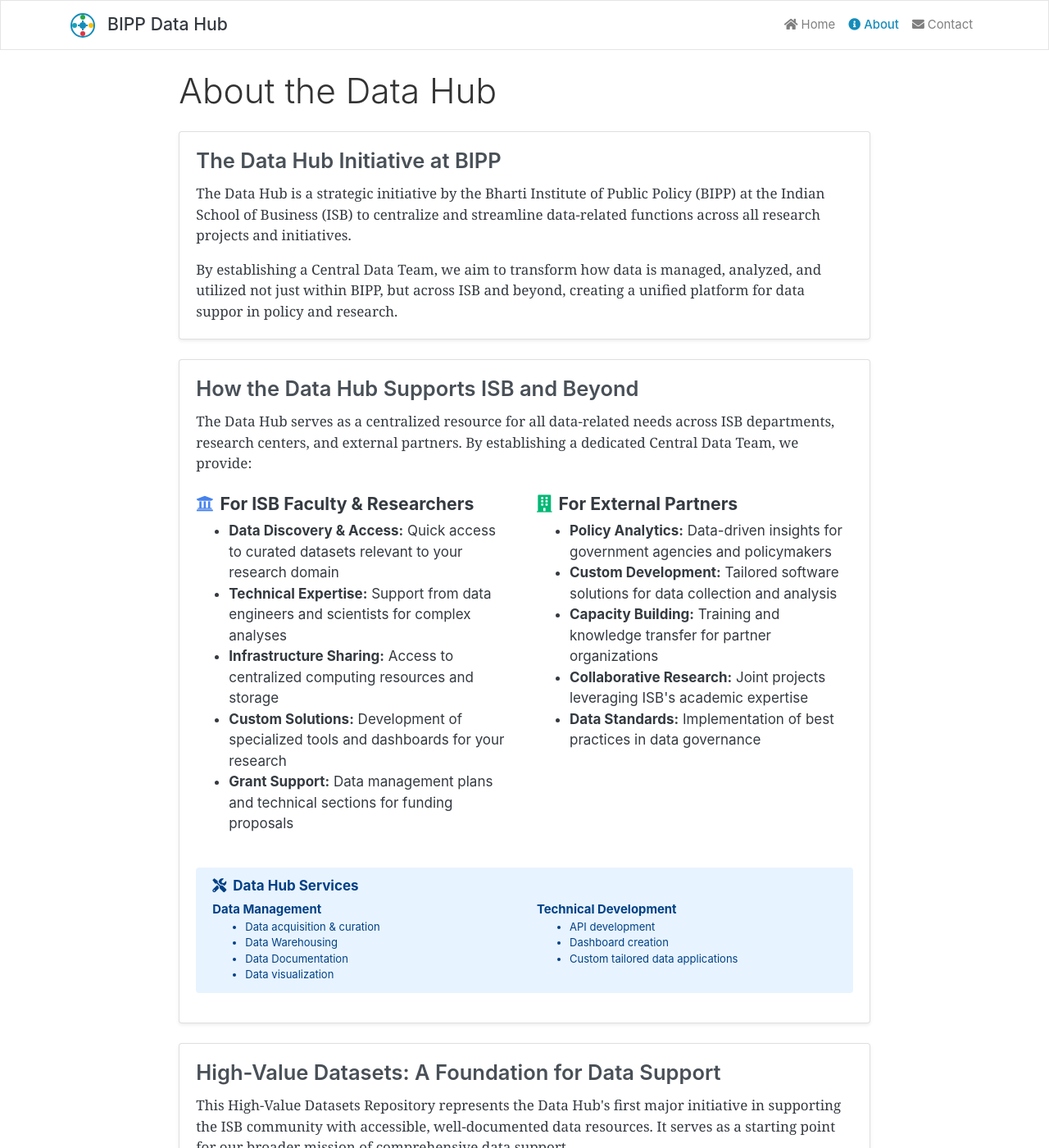
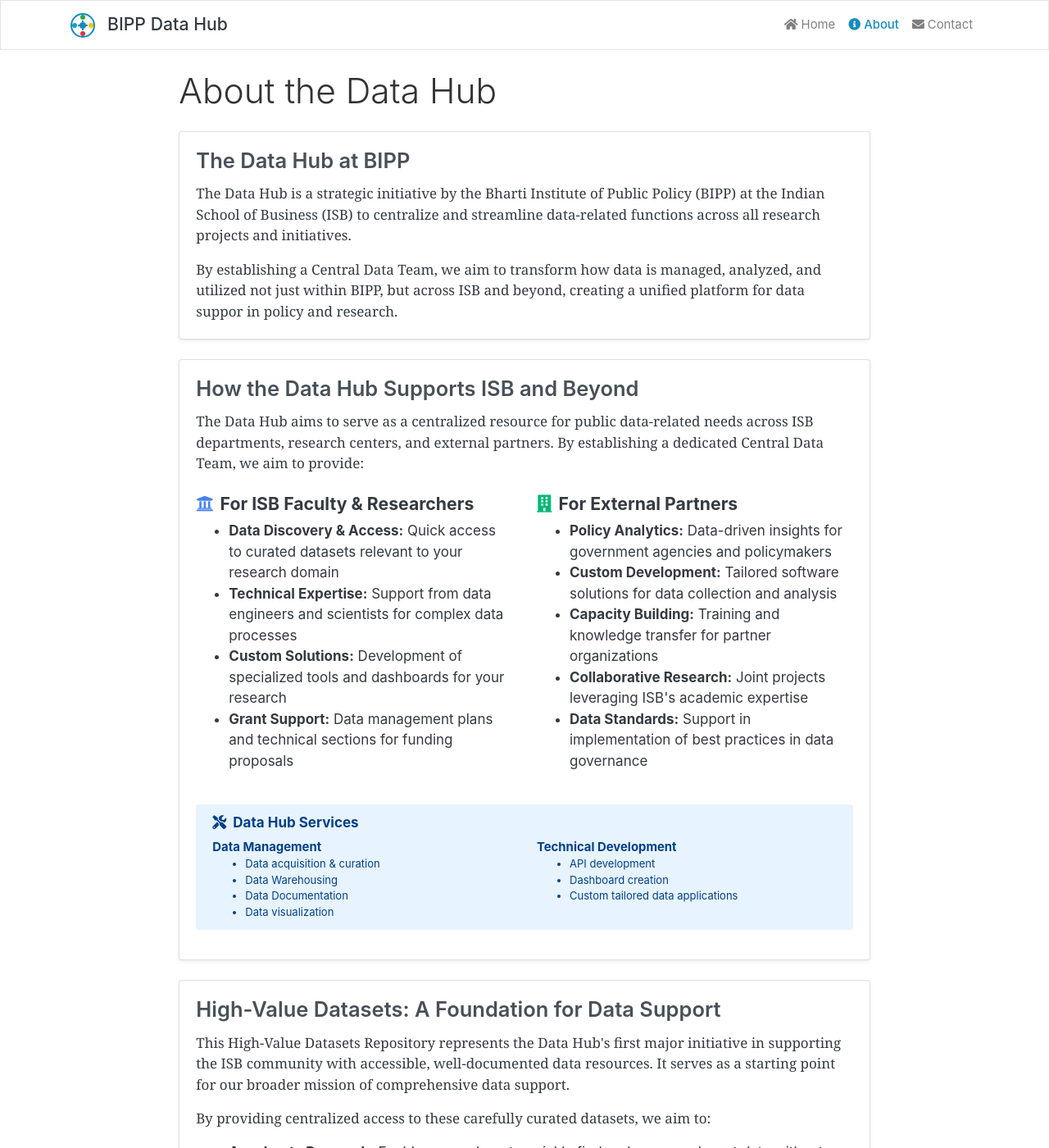
Before and after one commit to bippisb/data-hub, a Jekyll site: the page built from about.html, in a window 1280 px wide and 1400 px high. Shown: the whole window at 82% size. Built offline with Jekyll 4.4.1, drawn with Linux system fonts in a browser that asks for light colours.

Commit message:
About text fixes

```diff
--- a/about.html
+++ b/about.html
@@ -9,7 +9,7 @@ title: About
 
     <div class="card mb-4">
       <div class="card-body">
-        <h2 class="h4 card-title">The Data Hub Initiative at BIPP</h2>
+        <h2 class="h4 card-title">The Data Hub at BIPP</h2>
         <p class="card-text">
           The Data Hub is a strategic initiative by the Bharti Institute of Public Policy (BIPP) at the Indian School of Business (ISB) to centralize and streamline data-related functions across all research projects and initiatives.
         </p>
@@ -23,7 +23,7 @@ title: About
       <div class="card-body">
         <h2 class="h4 card-title">How the Data Hub Supports ISB and Beyond</h2>
         <p class="card-text">
-          The Data Hub serves as a centralized resource for all data-related needs across ISB departments, research centers, and external partners. By establishing a dedicated Central Data Team, we provide:
+          The Data Hub aims to serve as a centralized resource for public data-related needs across ISB departments, research centers, and external partners. By establishing a dedicated Central Data Team, we aim to provide:
         </p>
 
         <div class="row mt-4">
@@ -31,8 +31,7 @@ title: About
             <h5><i class="fas fa-university mr-2 text-primary"></i>For ISB Faculty & Researchers</h5>
             <ul>
               <li><strong>Data Discovery & Access:</strong> Quick access to curated datasets relevant to your research domain</li>
-              <li><strong>Technical Expertise:</strong> Support from data engineers and scientists for complex analyses</li>
-              <li><strong>Infrastructure Sharing:</strong> Access to centralized computing resources and storage</li>
+              <li><strong>Technical Expertise:</strong> Support from data engineers and scientists for complex data processes</li>
               <li><strong>Custom Solutions:</strong> Development of specialized tools and dashboards for your research</li>
               <li><strong>Grant Support:</strong> Data management plans and technical sections for funding proposals</li>
             </ul>
@@ -44,7 +43,7 @@ title: About
               <li><strong>Custom Development:</strong> Tailored software solutions for data collection and analysis</li>
               <li><strong>Capacity Building:</strong> Training and knowledge transfer for partner organizations</li>
               <li><strong>Collaborative Research:</strong> Joint projects leveraging ISB's academic expertise</li>
-              <li><strong>Data Standards:</strong> Implementation of best practices in data governance</li>
+              <li><strong>Data Standards:</strong> Support in implementation of best practices in data governance</li>
             </ul>
           </div>
         </div>
```
